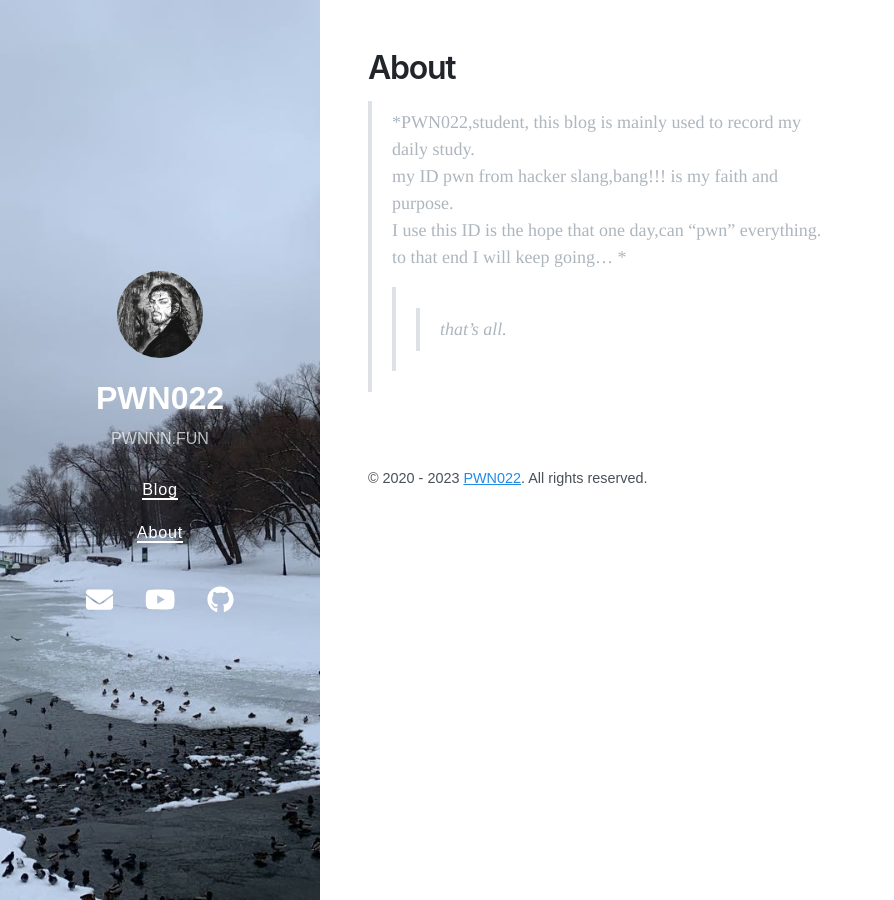
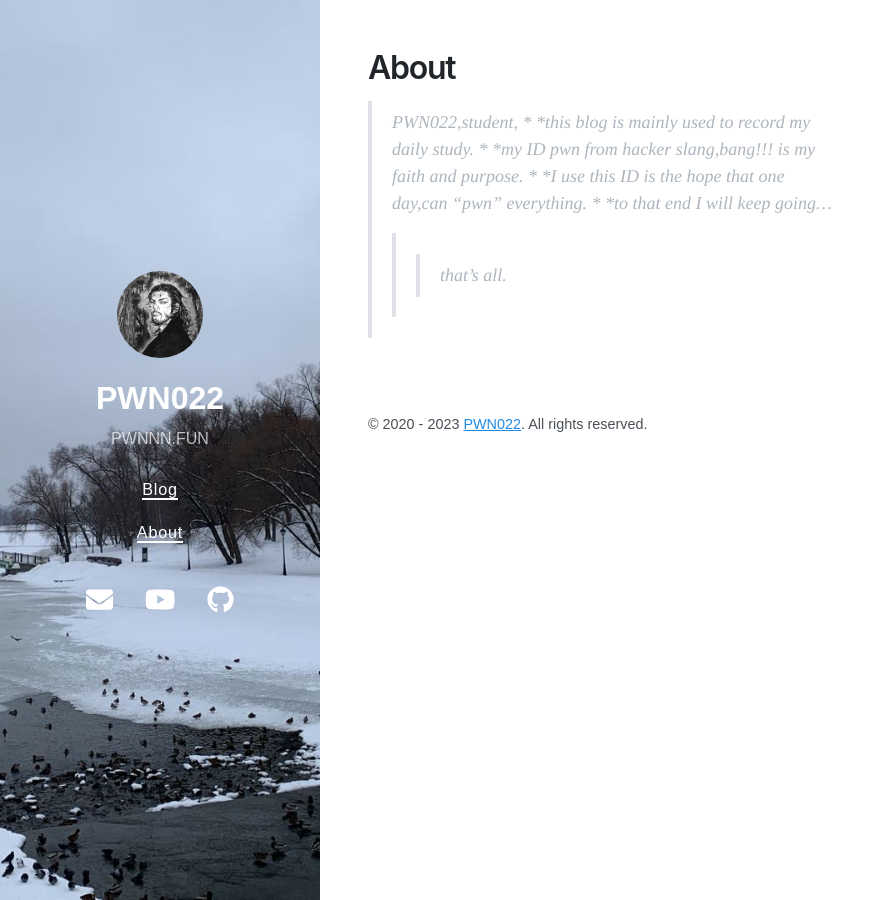
Before and after one commit to PWN022/PWN02.github.io, a Jekyll site: the page built from about.md, in a window 1280 px wide. Shown: the whole page, without its empty margins (0-894 px from the left). Built offline with Jekyll 4.4.1, drawn with Linux system fonts in a browser that asks for light colours; nearby versions of some CDN libraries.

```diff
--- a/about.md
+++ b/about.md
@@ -3,9 +3,9 @@ layout: page
 title: About
 ---
 
->*PWN022,student,
-this blog is mainly used to record my daily study.
-my ID pwn from hacker slang,bang!!! is my faith and purpose.
-I use this ID is the hope that one day,can "pwn" everything.
-to that end I will keep going...   *
+>*PWN022,student,   *
+*this blog is mainly used to record my daily study.   *
+*my ID pwn from hacker slang,bang!!! is my faith and purpose.   *
+*I use this ID is the hope that one day,can "pwn" everything.   *
+*to that end I will keep going...*
 >>>*that's all.*
```
